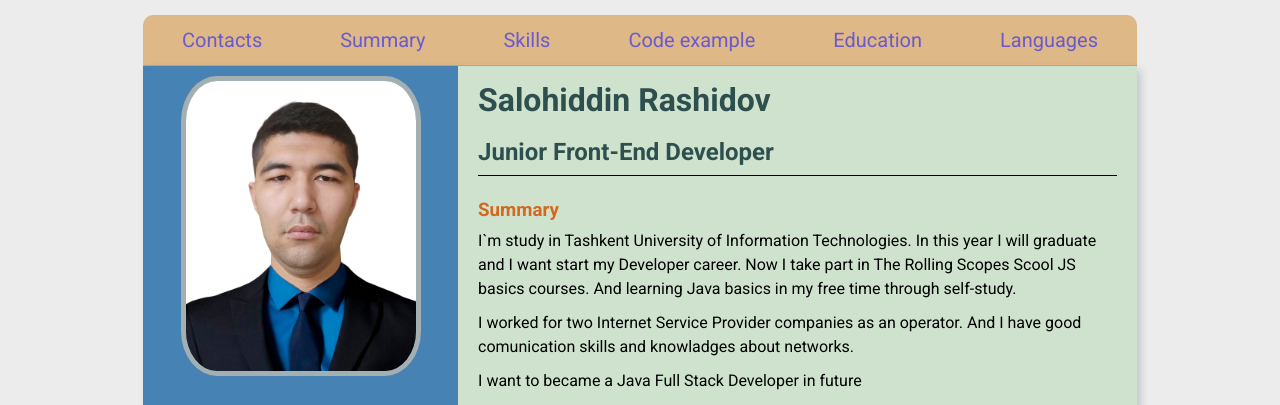
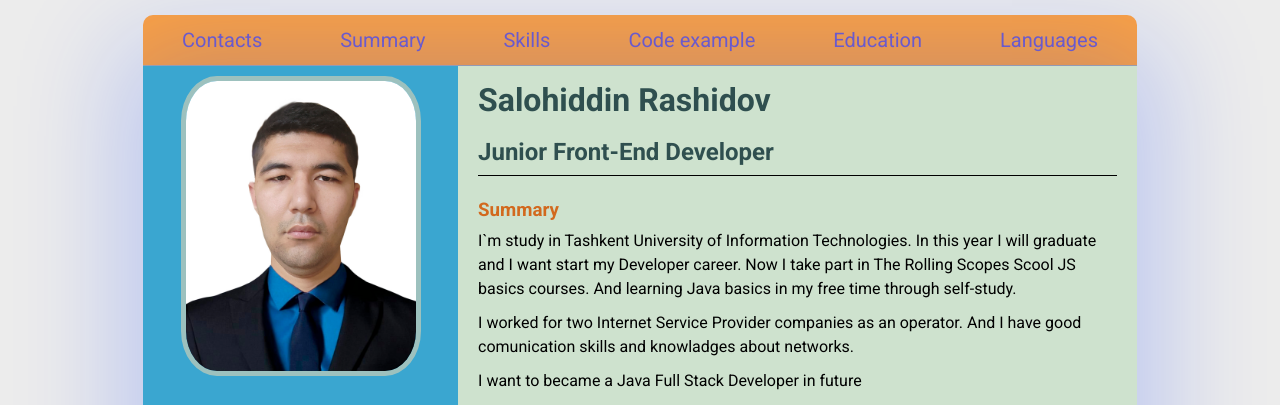
Before and after one commit to Salohiddin98/rsschool-cv, a plain HTML site: page index.html in a window 1280 px wide. Shown: the top 405 px of the page. Drawn offline with Linux system fonts and the light colour scheme.

Commit message:
refactor:change nav,left box color and shadow settings

```diff
--- a/css/style.css
+++ b/css/style.css
@@ -11,6 +11,8 @@ body{
 
    line-height: 1.5;
    background-color: #ECECEC;
+
+
 }
 
 ul{
@@ -50,7 +52,7 @@ h2{margin: 5px 0;}
 /* Personal  */
 
 main{
-   box-shadow: 4px 4px 8px 0px rgba(34, 60, 80, 0.2);
+   box-shadow: 0px 0px 100px 25px rgba(0, 53, 255, 0.2);
 }
 
 header{
@@ -61,7 +63,7 @@ header{
 
 .nav__list{
    width: 100%;
-   background-color: #DEB887;
+   background-color: #FFA340;
    justify-content: space-around;
    border-radius: 10px 10px 0 0;
    border-bottom: #a9a9a9 solid 0.5px;
@@ -83,7 +85,7 @@ color: #6A5ACD;
 
 .left__column {
    width: 35%;
-   background-color:#4682B4;
+   background-color:#3AA6D0;
    color: black;
 }
 
```
Also changed, not shown: assets/img/2.png (added).
